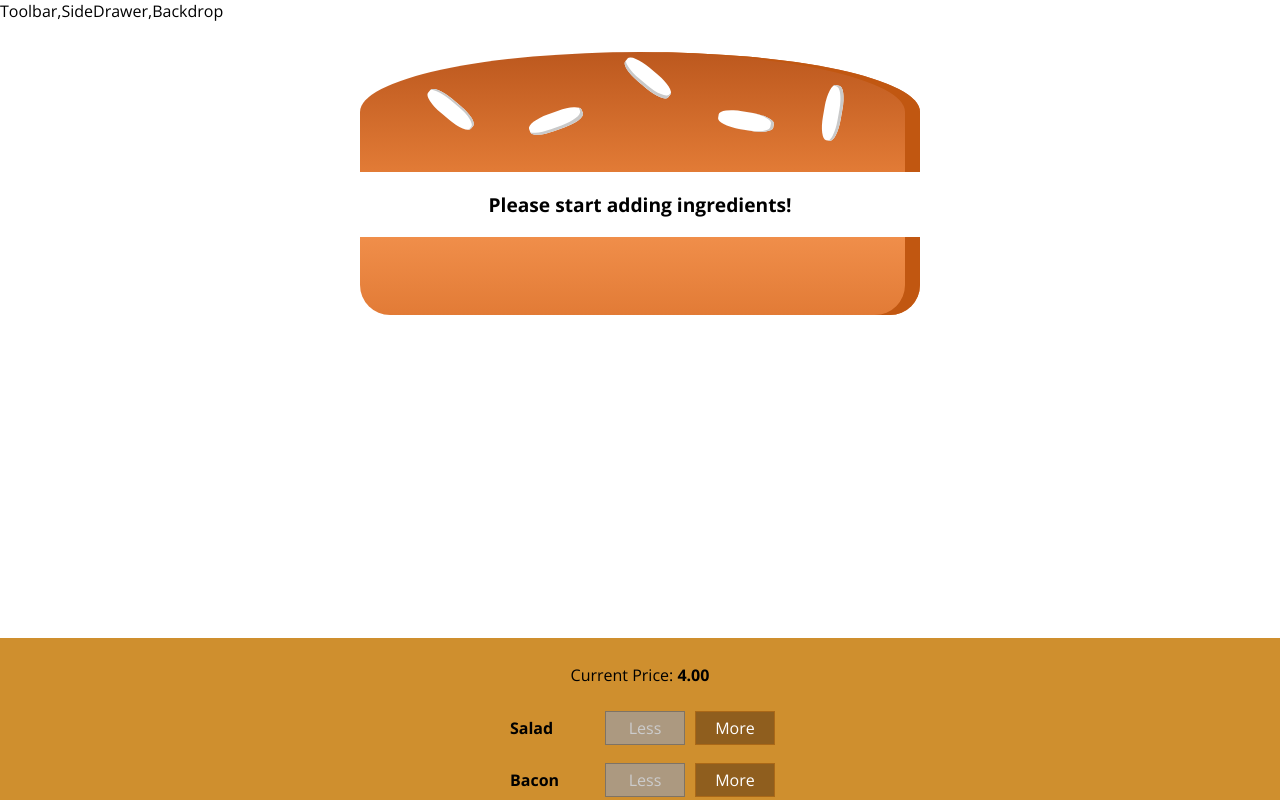
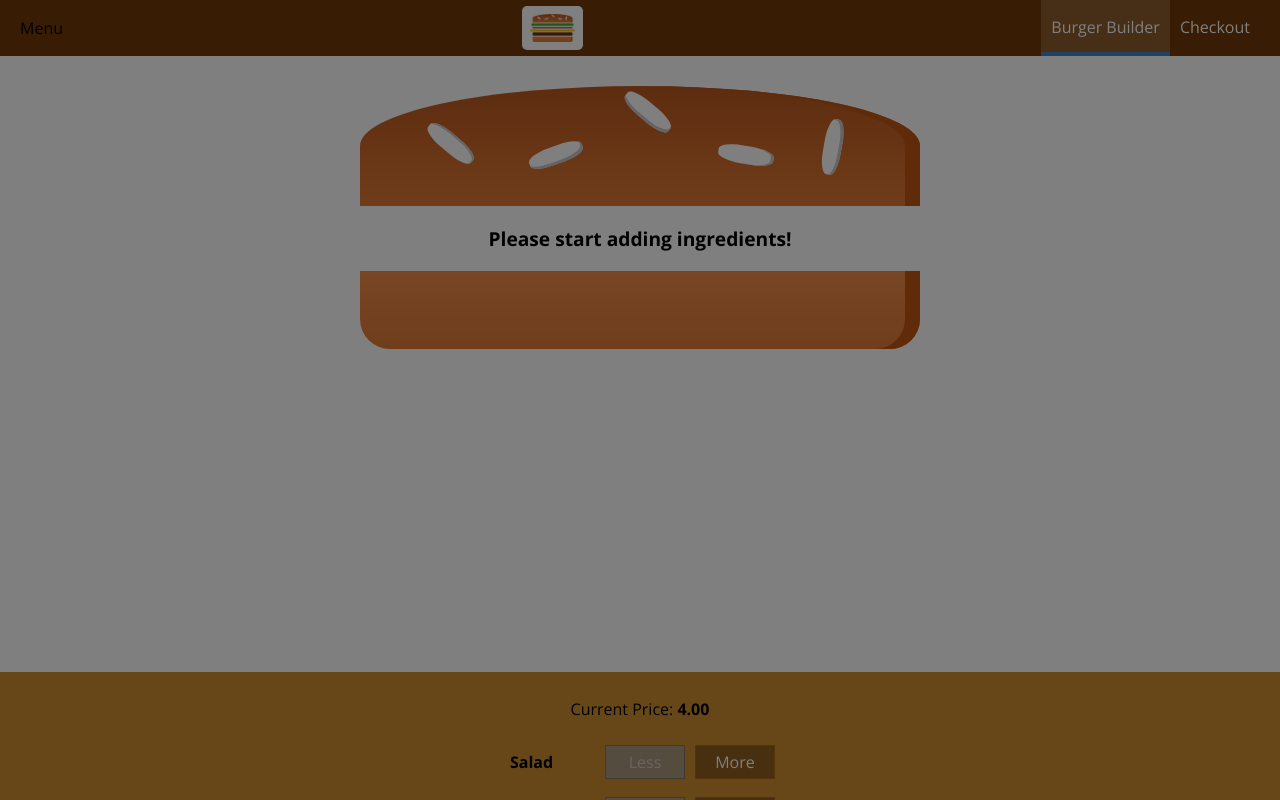
Before and after one commit to pianote/myburger, a React app: page / in a window 1280 px wide. Shown: the top 800 px of the page. Built offline with nearby package versions, Linux system fonts and the light colour scheme.

Commit message:
Add Logo NavigationItems SideDrawer

```diff
--- a/src/components/Layout/Layout.css
+++ b/src/components/Layout/Layout.css
@@ -1,3 +1,3 @@
 .Content {
-    margin-top: 16px;
+    margin-top: 72px;
 }
--- a/src/components/Layout/Layout.js
+++ b/src/components/Layout/Layout.js
@@ -1,15 +1,35 @@
-import React from 'react';
+import React, {Component} from 'react';
 import Aux from '../../hoc/Aux';
 import classes from './Layout.css'
+import Toolbar from '../Navigation/Toolbar/Toolbar';
+import SideDrawer from '../Navigation/SideDrawer/SideDrawer';
 
-const layout = (props) => (
-    <Aux>
-        <div>Toolbar,SideDrawer,Backdrop</div>
-        <main className={classes.Content}>
-            {props.children}
-        </main>
-    </Aux>
+class Layout extends Component {
+    state = {
+        showSideDrawer: true,
 
-)
+    }
 
-export default layout;
+    sideDrawerClosedHandler = () => {
+        this.setState(
+            { showSideDrawer: false }
+        )
+    }
+
+    render() {
+        return (
+            <Aux>
+                <Toolbar />
+                <SideDrawer
+                    open={this.state.showSideDrawer}
+                    closed={this.sideDrawerClosedHandler}
+                />
+                <main className={classes.Content}>
+                    {this.props.children}
+                </main>
+            </Aux>
+        )
+    }
+}
+
+export default Layout;
--- /dev/null
+++ b/src/components/Logo/Logo.css
@@ -0,0 +1,11 @@
+.Logo {
+    background-color: white;
+    padding: 8px;
+    height: 100%;
+    box-sizing: border-box;
+    border-radius: 5px;
+}
+
+.Logo img {
+    height: 100%;
+}
--- /dev/null
+++ b/src/components/Logo/Logo.js
@@ -0,0 +1,11 @@
+import React from 'react';
+import classes from './Logo.css'
+import burgerLogo from '../../assets/images/burger-logo.png'
+
+const logo = (props) => (
+    <div className={classes.Logo}>
+        <img src={burgerLogo} alt="MyBurger"></img>
+    </div>
+);
+
+export default logo;
--- /dev/null
+++ b/src/components/Navigation/NavigationItems/NavigationItem/NavigationItem.css
@@ -0,0 +1,47 @@
+.NavigationItem {
+    margin: 10px 0;
+    box-sizing: border-box;
+    display: block;
+    width: 100%;
+    align-items: center;
+}
+
+.NavigationItem a {
+    color: #8F5C2C;
+    text-decoration: none;
+    width: 100%;
+    box-sizing: border-box;
+    display: block;
+}
+
+.NavigationItem a:hover,
+.NavigationItem a:active,
+.NavigationItem a.active {
+    color: #4084C8;
+}
+
+@media (min-width: 500px) {
+    .NavigationItem {
+        margin: 0;
+        display: flex;
+        height: 100%;
+        width: auto;
+        align-items: center;
+    }
+
+    .NavigationItem a {
+        color: white;
+        height: 100%;
+        padding: 16px 10px;
+        border-bottom: 4px solid transparent;
+
+    }
+
+    .NavigationItem a:hover,
+    .NavigationItem a:active,
+    .NavigationItem a.active {
+        background-color: #8F5C2C;
+        border-bottom: 4px solid #4084C8;
+        color: white;
+    }
+}
--- /dev/null
+++ b/src/components/Navigation/NavigationItems/NavigationItem/NavigationItem.js
@@ -0,0 +1,13 @@
+import React from 'react';
+import classes from './NavigationItem.css';
+
+const navigationItem = (props) => (
+    <li className={classes.NavigationItem}>
+        <a
+            href={props.link}
+            className={props.active? classes.active: null}
+        >{props.children}</a>
+    </li>
+);
+
+export default navigationItem;
--- /dev/null
+++ b/src/components/Navigation/NavigationItems/NavigationItems.css
@@ -0,0 +1,15 @@
+.NavigationItems {
+    margin: 0;
+    padding: 0;
+    list-style: none;
+    display: flex;
+    flex-flow: column;
+    align-items: center;
+    height: 100%;
+}
+
+@media (min-width: 500px) {
+    .NavigationItems {
+        flex-flow: row;
+    }
+}
--- /dev/null
+++ b/src/components/Navigation/NavigationItems/NavigationItems.js
@@ -0,0 +1,12 @@
+import React from 'react';
+import classes from './NavigationItems.css'
+import NavigationItem from './NavigationItem/NavigationItem';
+
+const navigationItems = (props) => (
+    <ul className={classes.NavigationItems}>
+        <NavigationItem link="/" active>Burger Builder</NavigationItem>
+        <NavigationItem link="/">Checkout</NavigationItem>
+    </ul>
+);
+
+export default navigationItems;
--- /dev/null
+++ b/src/components/Navigation/SideDrawer/SideDrawer.css
@@ -0,0 +1,32 @@
+.SideDrawer {
+    position: fixed;
+    width: 280px;
+    max-width: 70%;
+    height: 100%;
+    left: 0;
+    top: 0;
+    z-index: 200;
+    background-color: white;
+    padding: 32px 16px;
+    box-sizing: border-box;
+    transition: transform 0.3s ease-out;
+}
+
+@media (min-width: 500px) {
+    .SideDrawer {
+        display: none;
+    }
+}
+
+.Open {
+    transform: translateX(0);
+}
+
+.Close {
+    transform: translateX(-100%);
+}
+
+.Logo {
+    height: 11%;
+    margin-bottom: 32px;
+}
--- /dev/null
+++ b/src/components/Navigation/SideDrawer/SideDrawer.js
@@ -0,0 +1,29 @@
+import React from 'react';
+import Logo from '../../Logo/Logo';
+import NavigationItems from '../NavigationItems/NavigationItems';
+import classes from './SideDrawer.css'
+import Backdrop from '../../UI/Backdrop/Backdrop';
+import Aux from '../../../hoc/Aux';
+
+const sideDrawer = (props) => {
+    let attachedClasses = [classes.SideDrawer, classes.Close]
+    if (props.open) {
+        attachedClasses = [classes.SideDrawer, classes.Open]
+    }
+    return (
+        <Aux>
+            <Backdrop show={props.open} clicked={props.closed} />
+            <div className={attachedClasses.join(' ')}>
+                <div className={classes.Logo}>
+                    <Logo />
+                </div>
+                <nav>
+                    <NavigationItems />
+                </nav>
+            </div>
+        </Aux>
+
+    );
+};
+
+export default sideDrawer;
--- /dev/null
+++ b/src/components/Navigation/Toolbar/Toolbar.css
@@ -0,0 +1,29 @@
+.Toolbar {
+    height: 56px;
+    width: 100%;
+    position: fixed;
+    top: 0;
+    left: 0;
+    background-color: #703B09;
+    display: flex;
+    justify-content: space-between;
+    align-items: center;
+    padding: 0 20px;
+    box-sizing: border-box;
+    z-index: 90;
+}
+
+.Toolbar nav {
+    height: 100%;
+
+}
+
+.Logo {
+    height: 80%;
+}
+
+@media (max-width: 499px) {
+    .DesktopOnly {
+        display: none;
+    }
+}
--- /dev/null
+++ b/src/components/Navigation/Toolbar/Toolbar.js
@@ -0,0 +1,19 @@
+import React from 'react';
+import classes from './Toolbar.css';
+import Logo from '../../Logo/Logo';
+import NavigationItems from '../NavigationItems/NavigationItems';
+
+const toolbar = (props) => (
+    <header className={classes.Toolbar}>
+        <div>Menu</div>
+        <div className={classes.Logo}>
+            <Logo />
+        </div>
+        <nav className={classes.DesktopOnly}>
+            <NavigationItems />
+        </nav>
+
+    </header>
+);
+
+export default toolbar;
```
Also changed, not shown: src/assets/images/burger-logo.png (added).
